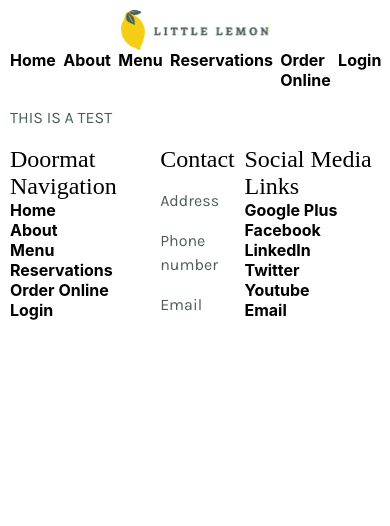
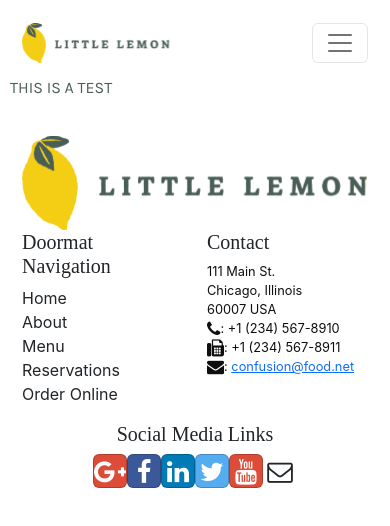
Before and after one commit to taiji7331/little-lemon-capstone, a React (Create React App) app: page / in a window 390 px wide. Shown: the top 526 px of the page. Built offline with nearby package versions, Linux system fonts and the light colour scheme; a web font is replaced by a local one.

Commit message:
changed structure to be more responsive

```diff
--- a/package.json
+++ b/package.json
@@ -6,9 +6,13 @@
     "@testing-library/jest-dom": "^5.16.5",
     "@testing-library/react": "^13.4.0",
     "@testing-library/user-event": "^13.5.0",
+    "bootstrap": "^5.2.3",
+    "bootstrap-social": "^5.1.1",
+    "font-awesome": "^4.7.0",
     "react": "^18.2.0",
     "react-dom": "^18.2.0",
     "react-scripts": "5.0.1",
+    "reactstrap": "^9.1.5",
     "web-vitals": "^2.1.4"
   },
   "scripts": {
--- a/src/App.css
+++ b/src/App.css
@@ -25,78 +25,25 @@ p {
   color: #495E57;
 }
 
-.row {
-  display: flex;
-  justify-content: center;
-  gap: 2%;
+.row-header {
+  margin: 0px auto;
+  padding: 0px auto;
 }
 
-footer .row {
-  align-items: flex-start;
+.row-content {
+  margin: 0px auto;
+  padding: 50px 0px 50px 0px;
+  border-bottom: 1px ridge;
+  min-height: 400px;
 }
 
-@media screen and (max-width: 600px) {
-  footer img { display: none; }
+.footer {
+  margin: 0px auto;
+  padding: 20px 0px 20px 0px;
 }
 
-footer {
-  display: grid;
-  grid-template-columns: 100%;
-  grid-template-rows: auto repeat(3, fit-content(15px));
-  max-width: 100%;
+address {
+  font-size: 80%;
+  margin: 0px;
+  color: #0F0F0F;
 }
-
-ul {
-  list-style-type: none;
-  padding: 0;
-  margin: 0;
-}
-
-h5 {
-  font-size: 18pt;
-  margin: 0;
-}
-
-nav ul {
-  display: grid;
-  grid-template-columns: repeat(6, 1fr);
-  gap: 2%;
-}
-
-a {
-  text-decoration: none;
-}
-
-header > img {
-  display: block;
-  margin-left: auto;
-  margin-right: auto;
-}
-
-a {
-  color: black;
-  font-weight: bold;
-}
-
-a:hover {
-  color: #EDEFEE;
-}
-
-a:active {
-  color: rgb(121, 121, 163);
-}
-
-article:hover {
-  box-shadow: 5px 10px 20px rgb(0, 0, 0);
-  transform: scale(105%);
-}
-
-article img {
-  max-width: 100%;
-  height: auto;
-}
-
-.article {
-  font-size: 0.75rem;
-  word-wrap: break-word;
-}
--- a/src/App.js
+++ b/src/App.js
@@ -1,6 +1,5 @@
 import './App.css';
 import Header from './components/Header';
-import Nav from './components/Nav';
 import Main from './components/Main';
 import Footer from './components/Footer';
 
@@ -8,7 +7,6 @@ function App() {
   return (
     <>
       <Header />
-      <Nav />
       <Main />
       <Footer />
     </>
--- a/src/components/Footer.js
+++ b/src/components/Footer.js
@@ -3,78 +3,56 @@ import Logo from '../images/Logo.svg';
 
 const Footer = () => {
   return (
-    <footer>
-      <div className="row">
-      <img src={Logo} alt="Little Lemon Restaurant" />
-        <div>
+    <footer className="footer">
+      <div className="container">
+        <div className="row justify-content-center">
+          <img className="col-12 col-sm-2" src={Logo} alt="Little Lemon Restaurant" />
+          <div className="col-6 col-sm-4">
             <h5>Doormat Navigation</h5>
-          <ul>
-            <li>
-              <a href="/home">Home</a>
-            </li>
-            <li>
-              <a href="/about">About</a>
-            </li>
-            <li>
-              <a href="/menu">Menu</a>
-            </li>
-            <li>
-              <a href="/reservations">Reservations</a>
-            </li>
-            <li>
-              <a href="/order">Order Online</a>
-            </li>
-            <li>
-              <a href="/login">Login</a>
-            </li>
+            <ul className="list-unstyled">
+              <li><a className="nav-link" href="/home">Home</a></li>
+              <li><a className="nav-link" href="/aboutus">About</a></li>
+              <li><a className="nav-link" href="/menu">Menu</a></li>
+              <li><a className="nav-link" href="/contactus">Reservations</a></li>
+              <li><a className="nav-link" href="/contactus">Order Online</a></li>
             </ul>
           </div>
-        <div>
+          <div className="col-6 col-sm-6">
             <h5>Contact</h5>
-          <p>
-            Address
-          </p>
-          <p>
-            Phone number
-          </p>
-          <p>
-            Email
-          </p>
+            <address>
+              111 Main St.<br />
+              Chicago, Illinois<br />
+              60007 USA<br />
+              <i className="fa fa-phone fa-lg"></i>: +1 (234) 567-8910<br />
+              <i className="fa fa-fax fa-lg"></i>: +1 (234) 567-8911<br />
+              <i className="fa fa-envelope fa-lg"></i>: <a href="mailto:confusion@food.net">
+                confusion@food.net
+              </a>
+            </address>
           </div>
-        <div>
+          <div className="col-12 align-self-center">
+            <div className="text-center">
               <h5>Social Media Links</h5>
-          <ul>
-            <li>
-              <a href="http://google.com/+">
-                Google Plus
+              <a className="btn btn-social-icon btn-google" href="http://google.com/+">
+                <i className="fa fa-google-plus"></i>
               </a>
-            </li>
-            <li>
-              <a href="http://facebook.com/profile.php?id=">
-                Facebook
+              <a className="btn btn-social-icon btn-facebook" href="http://facebook.com/profile.php?id=">
+                <i className="fa fa-facebook"></i>
               </a>
-            </li>
-            <li>
-              <a href="http://linkedin.com/in">
-                LinkedIn
+              <a className="btn btn-social-icon btn-linkedin" href="http://linkedin.com/in">
+                <i className="fa fa-linkedin"></i>
               </a>
-            </li>
-            <li>
-              <a href="http://twitter.com/">
-                Twitter
+              <a className="btn btn-social-icon btn-twitter" href="http://twitter.com/">
+                <i className="fa fa-twitter"></i>
               </a>
-            </li>
-            <li>
-              <a href="http://youtube.com">
-                Youtube
+              <a className="btn btn-social-icon btn-google" href="http://youtube.com">
+                <i className="fa fa-youtube"></i>
               </a>
-            </li>
-            <li>
-              <a href="mailto:">
-                Email
+              <a className="btn btn-social-icon" href="mailto:">
+                <i className="fa fa-envelope-o"></i>
               </a>
-            </li>
-          </ul>
+            </div>
+          </div>
         </div>
       </div>
     </footer>
--- a/src/components/Header.js
+++ b/src/components/Header.js
@@ -1,11 +1,114 @@
-import React from "react";
+import React, {Component} from 'react';
 import Logo from '../images/Logo.svg';
+import {Nav, Navbar, NavbarToggler, NavbarBrand, Collapse, NavItem, Button,
+  Modal, ModalHeader, ModalBody, Form, FormGroup, Input, Label} from 'reactstrap';
 
-const Header = () => {
-  return (
-    <header>
-      <img src={Logo} alt="Little Lemon Restaurant" />
-    </header>
-  );
-};
+class Header extends Component {
+
+  constructor(props) {
+    super(props);
+
+    this.state = {
+      isNavOpen: false,
+      isModalOpen: false
+    };
+    this.toggleNav = this.toggleNav.bind(this);
+    this.toggleModal = this.toggleModal.bind(this);
+    this.handleLogin = this.handleLogin.bind(this);
+  }
+
+  toggleNav() {
+    this.setState({
+      isNavOpen: !this.state.isNavOpen
+    });
+  }
+
+  toggleModal() {
+    this.setState({
+      isModalOpen: !this.state.isModalOpen
+    });
+  }
+
+  handleLogin(event) {
+    this.toggleModal();
+    alert("Username: " + this.username.value + " Password: " + this.password.value
+      + " Remember: " + this.remember.checked);
+    event.preventDefault();
+  }
+
+
+  render() {
+    return (
+      <Navbar expand='lg'>
+        <NavbarBrand className="mr-auto" href="/">
+          <img src={Logo} alt="Little Lemon Restaurant" />
+        </NavbarBrand>
+        <NavbarToggler onClick={this.toggleNav} />
+        <Collapse isOpen={this.state.isNavOpen} navbar>
+          <Nav className="me-auto" navbar>
+            <NavItem>
+              <a className="nav-link" href="/home">
+                <span className="fa fa-home fa-lg"></span> Home
+              </a>
+            </NavItem>
+            <NavItem>
+              <a className="nav-link" href="/about">
+                <span className="fa fa-info fa-lg"></span> About
+              </a>
+            </NavItem>
+            <NavItem>
+              <a className="nav-link" href="/menu">
+                <span className="fa fa-list fa-lg"></span> Menu
+              </a>
+            </NavItem>
+            <NavItem>
+              <a className="nav-link" href="/reservations">
+                <span className="fa fa-bell fa-lg"></span> Reservations
+              </a>
+            </NavItem>
+            <NavItem>
+              <a className="nav-link" href="/order">
+                <span className="fa fa-shopping-bag fa-lg"></span> Order Online
+              </a>
+            </NavItem>
+          </Nav>
+          <Nav className="ml-auto" navbar>
+            <NavItem>
+              <Button outline onClick={this.toggleModal}>
+                <span className="fa fa-sign-in fa-lg"></span> Login
+              </Button>
+            </NavItem>
+          </Nav>
+        </Collapse>
+
+        <Modal isOpen={this.state.isModalOpen} toggle={this.toggleModal}>
+          <ModalHeader toggle={this.toggleModal}>Login</ModalHeader>
+          <ModalBody>
+            <Form onSubmit={this.handleLogin}>
+              <FormGroup>
+                <Label htmlFor="username">Username</Label>
+                <Input type="text" id="username" name="username"
+                  innerRef={(input) => this.username = input} />
+              </FormGroup>
+              <FormGroup>
+                <Label htmlFor="password">Password</Label>
+                <Input type="password" id="password" name="password"
+                  innerRef={(input) => this.password = input} />
+              </FormGroup>
+              <FormGroup check>
+                <Label check>
+                  <Input type="checkbox" name="remember"
+                    innerRef={(input) => this.remember = input} />
+                  Remember me
+                </Label>
+              </FormGroup>
+              <Button type="submit" value="submit" color="primary">Login</Button>
+            </Form>
+          </ModalBody>
+        </Modal>
+      </Navbar>
+    );
+  };
+}
+
 export default Header;
--- a/src/components/Nav.js
+++ /dev/null
@@ -1,29 +0,0 @@
-import React from "react";
-
-const Nav = () => {
-  return (
-    <nav>
-      <ul>
-        <li>
-          <a href="/home">Home</a>
-        </li>
-        <li>
-          <a href="/about">About</a>
-        </li>
-        <li>
-          <a href="/menu">Menu</a>
-        </li>
-        <li>
-          <a href="/reservations">Reservations</a>
-        </li>
-        <li>
-          <a href="/order">Order Online</a>
-        </li>
-        <li>
-          <a href="/login">Login</a>
-        </li>
-      </ul>
-    </nav>
-  );
-};
-export default Nav;
--- a/src/index.js
+++ b/src/index.js
@@ -1,5 +1,8 @@
 import React from 'react';
 import ReactDOM from 'react-dom/client';
+import 'bootstrap/dist/css/bootstrap.min.css';
+import 'font-awesome/css/font-awesome.min.css';
+import 'bootstrap-social/bootstrap-social.css';
 import './index.css';
 import App from './App';
 import reportWebVitals from './reportWebVitals';
```
Also changed, not shown: 1 other file (tests, documents, lock files or other folders). Lines whose indentation alone changed are shown as unchanged.
